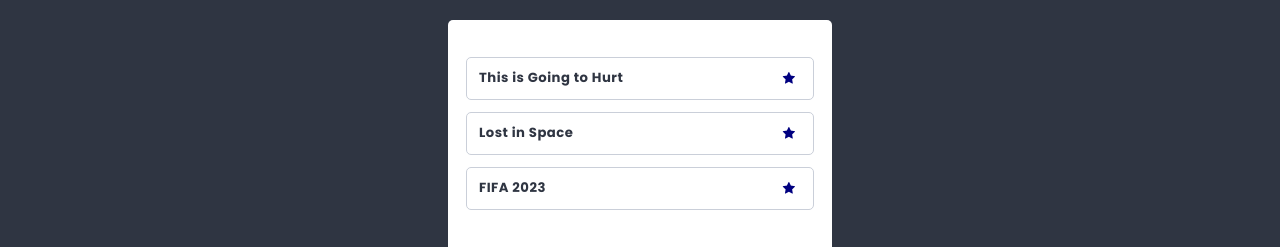
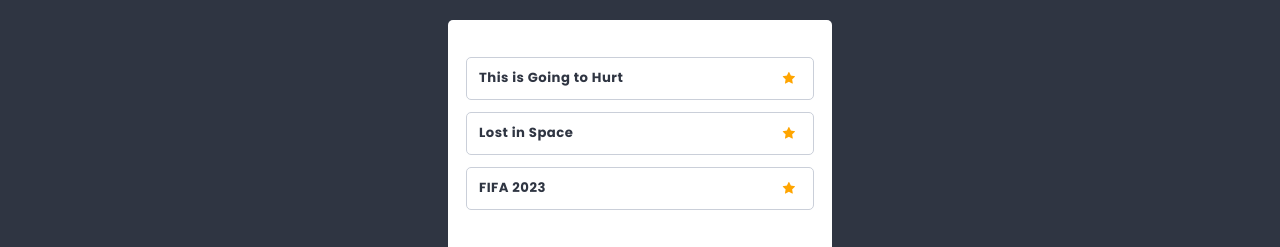
Before and after one commit to Cinamon88/FirstReactApp, a React (Create React App) app: page /favorite in a window 1280 px wide. Shown: the part 174-421 px from the top of the page. Built offline with nearby package versions, Linux system fonts and the light colour scheme.

Commit message:
update style

```diff
--- a/src/components/Card/Card.module.scss
+++ b/src/components/Card/Card.module.scss
@@ -13,13 +13,19 @@
 }
 
 .button {
-    border:none;
+    border: 0px;
+    border-style: none;
     background-color: #fff;
-    &:hover {
-        cursor: pointer;
-    }
+
 }
 
 .isActive {
-    color: $color-navy-blue;
+    border: none;
+    color: orange;
+    background-color: #fff;
+
+    &:hover {
+        cursor: pointer;
+        color: red;
+    }
 }
```
